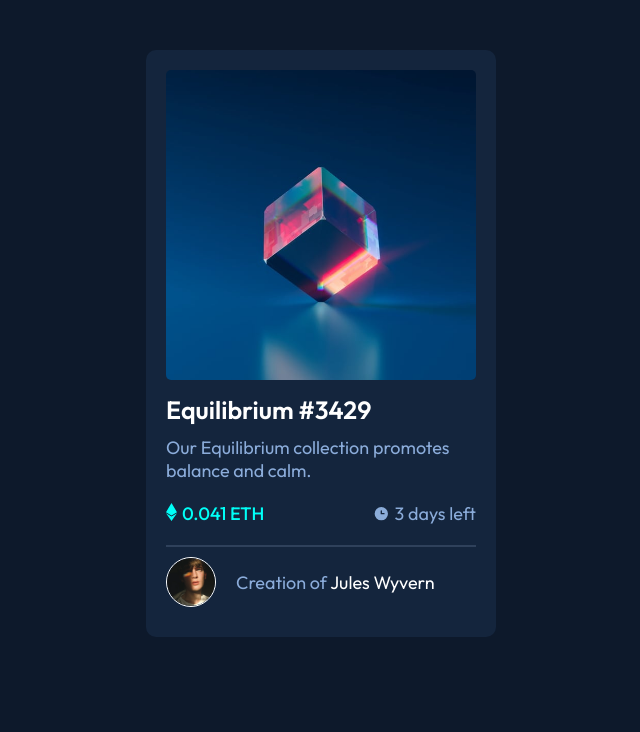
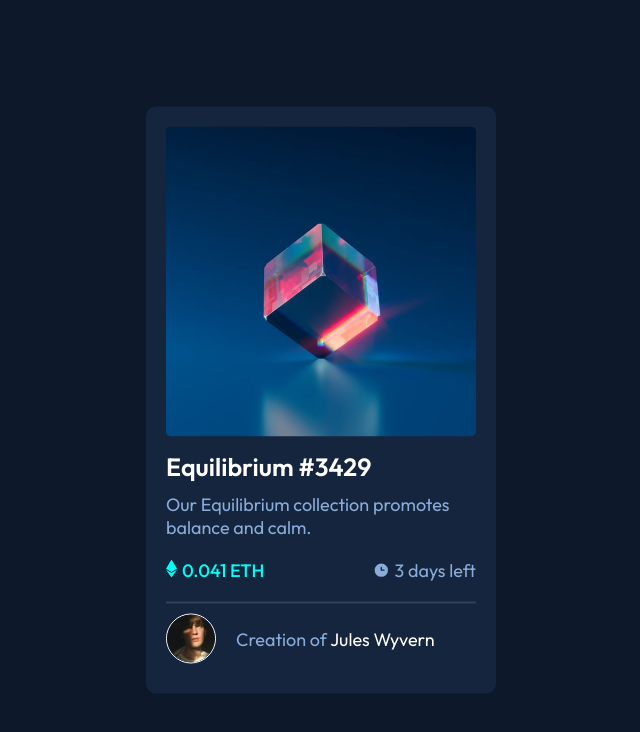
Before and after one commit to Abdullahi-abdiaziz/nft-preview-card-component, a plain HTML site: page index.html in a window 1280 px wide. Shown: the whole page, without its empty margins (319-959 px from the left). Drawn offline with Linux system fonts and the light colour scheme.

Commit message:
Files Updated

```diff
--- a/index.html
+++ b/index.html
@@ -8,13 +8,12 @@
   <title>Frontend Mentor | NFT preview card component</title>
 </head>
 <body>
-  <section>
     <div class="center">
       <div class="container">
         <div class="image">
           <img src="./images/image-equilibrium.jpg" alt="equilibrium" class="equilibrium">
         </div>
-        <h4 class="pad-10">Equilibrium #3429</h4>
+        <h1 class="pad-10">Equilibrium #3429</h1>
         <p>Our Equilibrium collection promotes balance and calm.</p>
         <div class="flex flex-space-between border-bottom pad-10">
           <div class="flex flex-start cyan gap-10 pad-10">
@@ -32,6 +31,5 @@
         </div>
       </div>
     </div>
-  </section>
 </body>
 </html>
--- a/style.css
+++ b/style.css
@@ -26,14 +26,15 @@ body {
     font-family: 'Outfit', sans-serif;
     background-color: var(--bg-body);
 }
-section
-{
-    margin: 0 auto;
+.center {
     background-color: var(--bg-card);
-    max-width: 350px;
-    width: 100%;
+    width: 350px;
+    max-width: 100%;
     border-radius: 10px;
-    margin-top: 50px;
+    position: absolute;
+    top: 50%;
+    left: 50%;
+    transform: translate(-50%,-50%);
 }
 .container {
     padding: 20px;
@@ -62,13 +63,13 @@ section
 .equilibrium:hover {
     opacity: .3;
 }
-h4 {
+h1 {
     font-size: 25px;
     color: var(--heading);
     font-weight: 600;
     cursor: pointer;
 }
-h4:hover {
+h1:hover {
     color: var(--cyan);
 }
 h5 {
```
